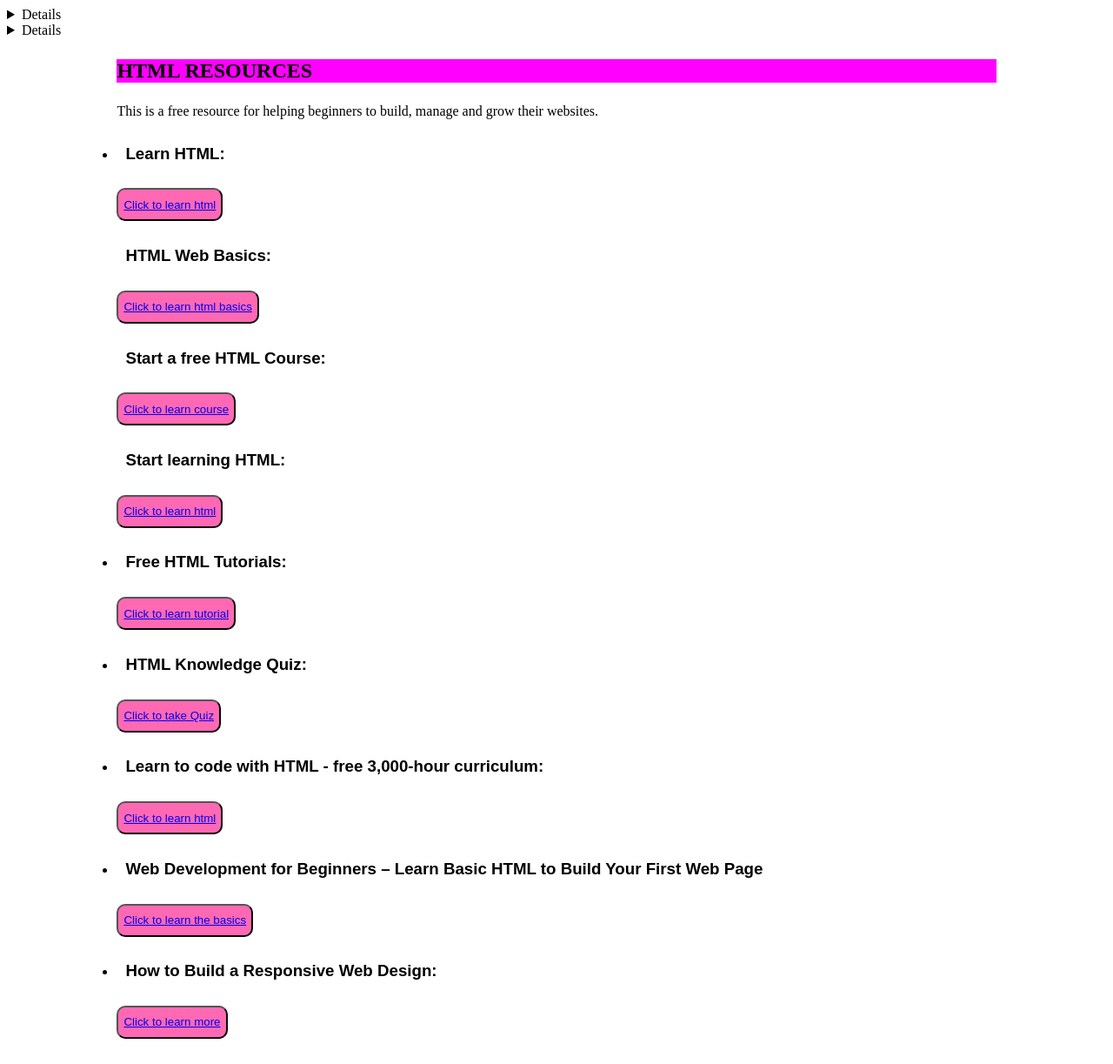
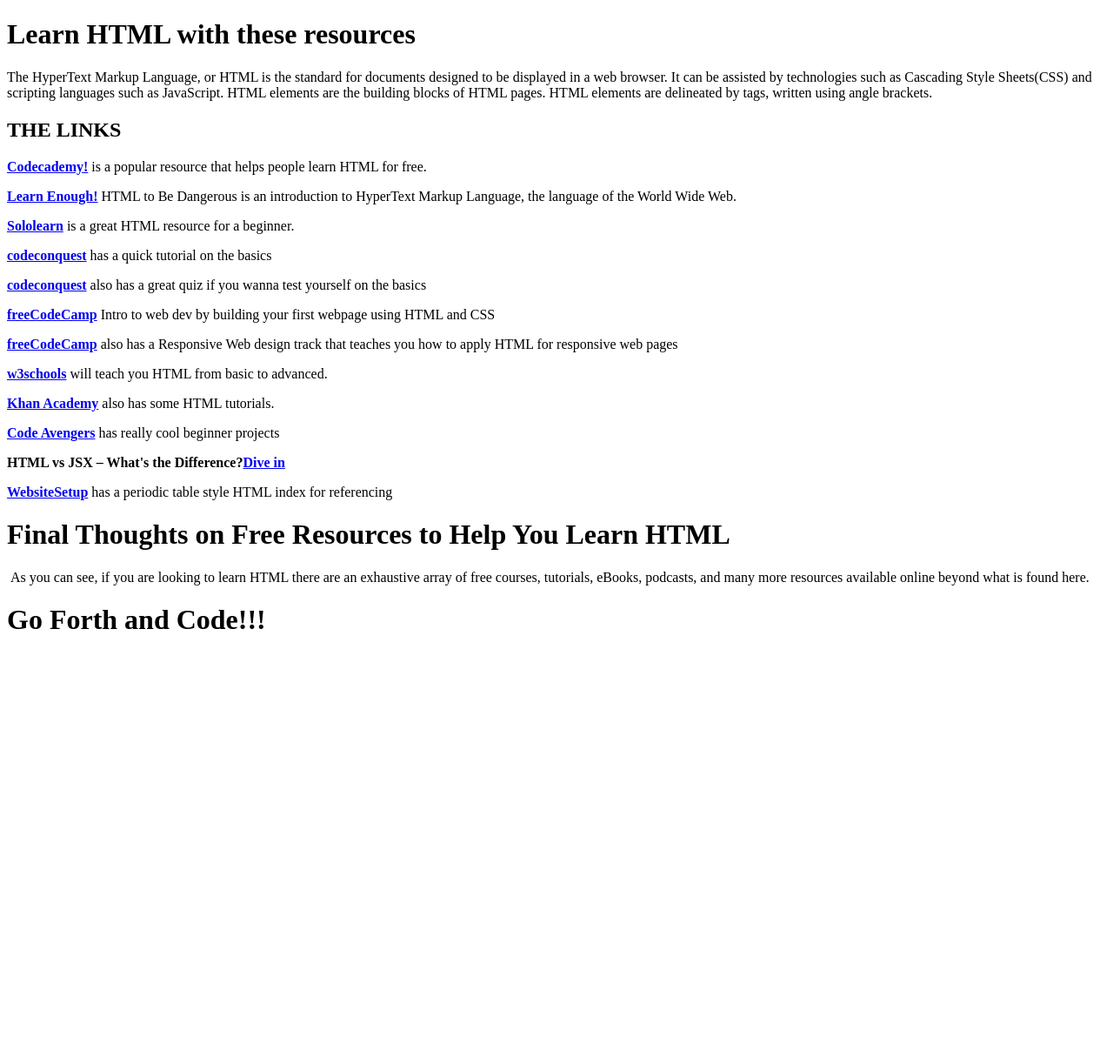
Before and after one commit to WomenTechster-s-FrontendDev-Group-2/htmlsection, a plain HTML site: page index.html in a window 1280 px wide. Shown: the top 1223 px of the page at 87% size. After the commit the page ends 800 px from the top, so only its background shows below. Drawn offline with Linux system fonts and the light colour scheme.

Commit message:
Update index.html

```diff
--- a/index.html
+++ b/index.html
@@ -2,74 +2,53 @@
 <html lang="en">
 <head>
     <meta charset="UTF-8">
-    <meta http-equiv="X-UA-Compatible" content="IE=edge">
     <meta name="viewport" content="width=device-width, initial-scale=1.0">
-    <title> HTML SECTION CREATION </title>
-    <link rel="stylesheet" href="./Project.css">
+    <title>Document</title>
+    <link rel="stylesheet" href="Project.css">
 </head>
 <body>
-  <div Class="firstDiv">
-<details>
-<h3><summary>What is HTML</summary></h3>
- <p>The HyperText Markup Language, or HTML is the standard for documents designed to be displayed in a web browser. It can be assisted by technologies such as Cascading Style Sheets(CSS) and scripting languages such as JavaScript. HTML elements are the building blocks of HTML pages. HTML elements are delineated by tags, written using angle brackets.</p>
-</details>
-</div>
 
-<div Class="secondDiv">
-<details>
- <h3><summary>What is HTML used for</summary></h3>
- <p>HTML is a markup language used for structuring and presenting content on the World Wide Web. Browsers do not display the HTML tags, but use them to interprete the content of the page.</p>
-</details>
-</div>
-<div Class="container">
-<h2>
-<p>HTML RESOURCES</p>
-</h2>
-<p>This is a free resource for helping beginners to build, manage and grow their websites.</p>
-<form>
-<ul>
-  <li><h3>Learn HTML:</h3></li>
-<a target="_blank" href="https://www.codecademy.com/learn/learn-html">
-<button type= "submit" class="button_1">Click to learn html</a></button
-    <li><h3>HTML Web Basics:</h3></li>
-<a target="_blank" href="https://www.learnenough.com/html">
-  <button type= "submit" class="button_1">Click to learn html basics</a></button
-   <li><h3>Start a free HTML Course:</h3></li>
-<a target="_blank" href="https://www.codeavengers.com/profile#html-css">
-  <button type= "submit" class="button_1">Click to learn course </a></button
-   <li><h3> Start learning HTML:</h3></li>
-<a target="_blank" href="https://www.sololearn.com/learning/1014">
-  <button type= "submit" class="button_1">Click to learn html</a></button>
-<li><h3>Free HTML Tutorials:</h3></li>
-<a target="_blank" href="https://www.codeconquest.com/tutorials/html/">
-  <button type= "submit" class="button_1">Click to learn tutorial</a></button>
-<li><h3>HTML Knowledge Quiz:</h3></li>
-<a target="_blank" href="https://www.codeconquest.com/coding-quizzes/html-knowledge-quiz/">
-  <button type= "submit" class="button_1">Click to take Quiz</a></button>
-<li><h3>Learn to code with HTML - free 3,000-hour curriculum:</h3></li>
-<a target="_blank" href="https://www.freecodecamp.org/news/html-vs-jsx-whats-the-difference/">
-  <button type= "submit" class="button_1">Click to learn html</a></button>
-<li><h3>Web Development for Beginners – Learn Basic HTML to Build Your First Web Page </h3></li>
-<a target="_blank" href="https://www.freecodecamp.org/news/web-development-for-beginners-basic-html-and-css/">
-  <button type= "submit" class="button_1">Click to learn the basics</a></button>
-<li><h3>How to Build a Responsive Web Design:</h3></li>
-<a target="_blank" href="https://www.freecodecamp.org/learn/responsive-web-design/#basic-html-and-html5">
-  <button type= "submit" class="button_1">Click to learn more</a></button>
-<li><h3>HTML Fundamentals:</h3></li>
-<a target="_blank" href="https://www.edx.org/course/html5-and-css-fundamentals">
-  <button type= "submit" class="button_1">Click to learn html fundamentals</a></button>
-<li><h3>HTML Tutorials:</h3></li>
-<a target="_blank" href="https://www.w3schools.com/html/default.asp">
-  <button type= "submit" class="button_1">Click to learn tutorials</a></button>
-<li><h3>Introduction to HTML: Making webpages:</h3></li>
-<a target="_blank" href="https://www.khanacademy.org/computing/computer-programming/html-css#intro-to-html">
-  <button type= "submit" class="button_1">Click to learn Lesson</a></button>
-<li><h3>HTML5 Periodical Time Table:</h3></li>
-<a target="_blank" href="https://websitesetup.org/html5-periodical-table/">
-  <button type= "submit" class="button_1">Click to learn html</a></button>
-</ul>
-</form>
-</div>
+        <h1 class="center">Learn HTML with these resources</h1>
 
+            <p>The HyperText Markup Language, or HTML is the standard for documents designed to be displayed in a web browser. It can be assisted by technologies such as Cascading Style Sheets(CSS) and scripting languages such as JavaScript. HTML elements are the building blocks of HTML pages. HTML elements are delineated by tags, written using angle brackets.
+            </p>
+
+
+        <section class="boxes">
+            <div class="box">
+                <h1>THE LINKS</h1>
+                <p ><strong><a target="_blank" href="https://www.codecademy.com/learn/learn-html" target="_blank">Codecademy!</a></strong>
+                    is a popular resource that helps people learn HTML for free. </p>
+                <p ><strong><a target="_blank" href="https://www.learnenough.com/html" target="_blank">Learn Enough!</a></strong> HTML to Be
+                        Dangerous is an introduction to HyperText Markup Language, the language of the World Wide Web.</p>
+                <p><strong><a target="_blank" href="https://www.sololearn.com/learning/1014" target="_blank">Sololearn</a></strong> is a great HTML resource for a beginner.</p>
+                <p><strong><a target="_blank" href="https://www.codeconquest.com/tutorials/html/" target="_blank">codeconquest</a></strong> has a quick tutorial on the basics</p>
+            </div>
+
+
+            <div class="box">
+              <p><strong><a target="_blank" href="https://www.codeconquest.com/coding-quizzes/html-knowledge-quiz/" target="_blank">codeconquest</a></strong> also has a great quiz if you wanna test yourself on the basics</p>
+              <p><strong><a target="_blank" href="https://www.freecodecamp.org/news/web-development-for-beginners-basic-html-and-css/" target="_blank">freeCodeCamp</a></strong> Intro to web dev by building your first webpage using HTML and CSS</p>
+              <p><strong><a target="_blank" href="https://www.freecodecamp.org/learn/responsive-web-design/#basic-html-and-html5" target="_blank">freeCodeCamp</a></strong> also has a Responsive Web design track that teaches you how to apply HTML for responsive web pages</p>
+              <p><strong><a target="_blank" href="https://www.w3schools.com/html/default.asp" target="_blank">w3schools</a></strong> will teach you HTML from basic to advanced.</p>
+              <p><strong><a target="_blank" href="https://www.khanacademy.org/computing/computer-programming/html-css#intro-to-html" target="_blank">Khan Academy</a></strong> also has some HTML tutorials.</p>
+
+            </div>
+
+
+            <div class="box">
+              <p ><strong><a target="_blank" href="https://www.codeavengers.com/profile#html-css" target="_blank">Code Avengers</a></strong>
+                has really cool beginner projects </p>
+                <p><strong>HTML vs JSX – What's the Difference?</strong><a target="_blank" href="https://www.freecodecamp.org/news/html-vs-jsx-whats-the-difference/"><strong>Dive in</strong></a></p>
+                <p ><strong><a target="_blank" href="https://websitesetup.org/html5-periodical-table/" target="_blank">WebsiteSetup</a></strong>
+                  has a periodic table style HTML index for referencing </p>
+            </div>
+        </section>
+
+        <div class="courses">
+            <h1>Final Thoughts on Free Resources to Help You Learn HTML</h1>
+            <p>&nbsp;As you can see, if you are looking to learn HTML there are an exhaustive
+            array of free courses, tutorials, eBooks, podcasts, and many more resources available online beyond what is found here.</p> <h1>Go Forth and Code!!!</h1>
+        </div>
 </body>
 </html>
```
